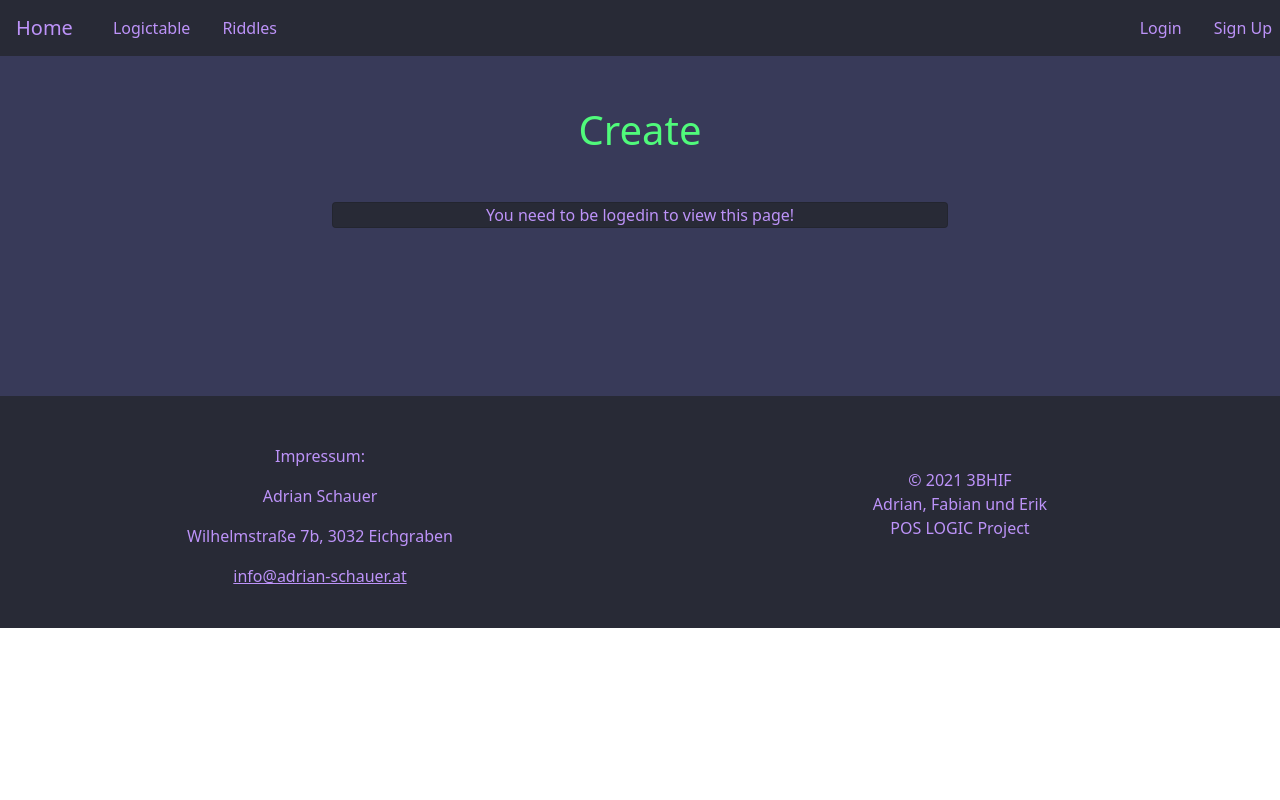
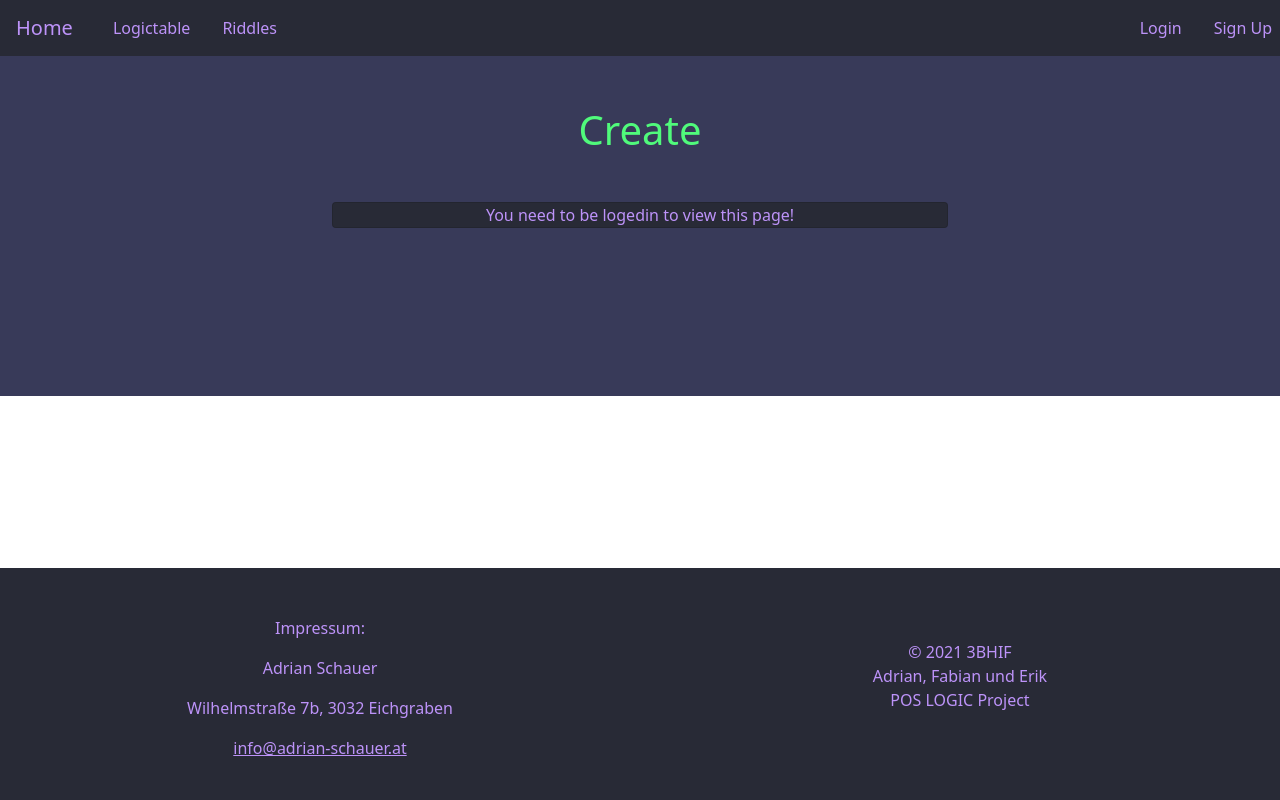
Before and after one commit to LuckyForce/Logic-Riddle, a PHP site: page /logic/riddles/create/index.php in a window 1280 px wide. Run offline with PHP 8.4, Linux system fonts and the light colour scheme.

Commit message:
Fixed typo width to height

```diff
--- a/files/css/style.css
+++ b/files/css/style.css
@@ -118,7 +118,7 @@ a.btn-create:active {
 body{
   display: flex;
   flex-direction: column;
-  min-width: 100vh;
+  min-height: 100vh;
 }
 .content{
   flex: 1;
```
